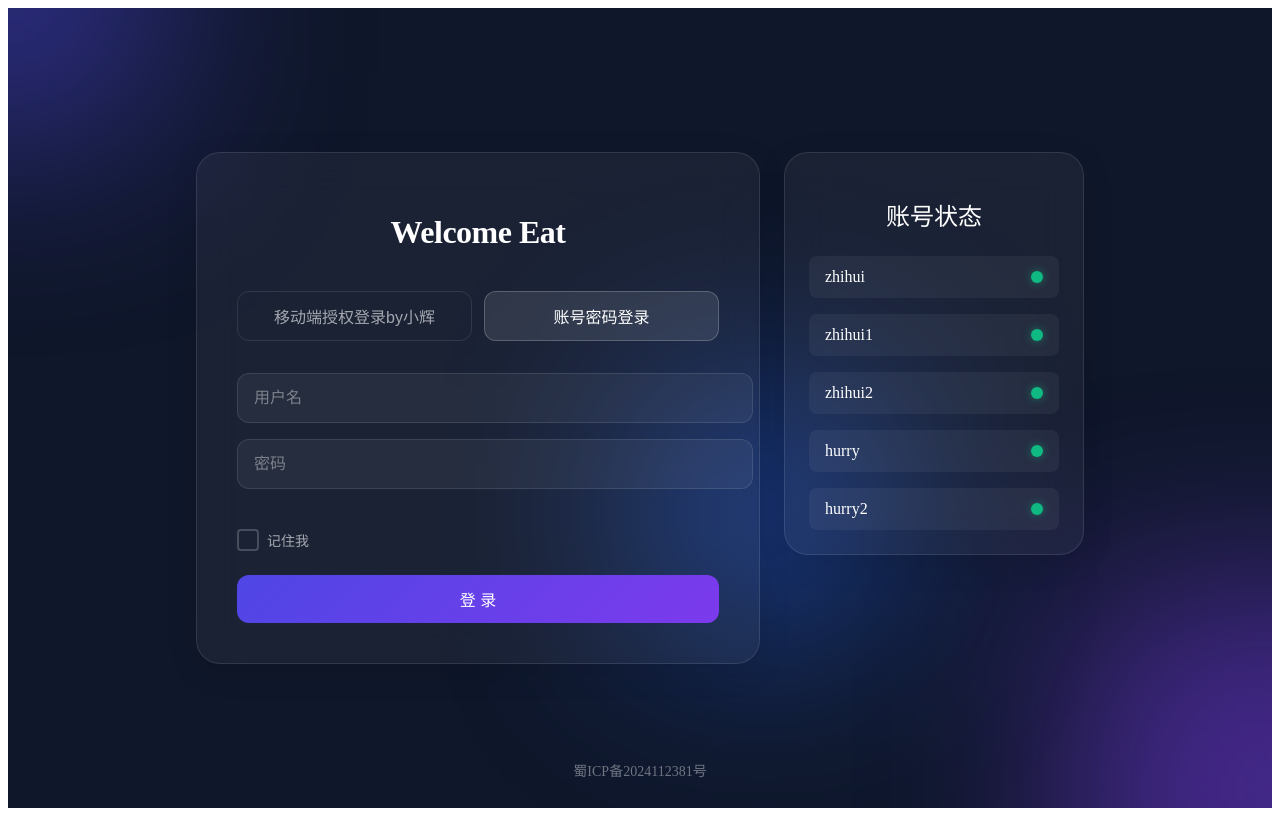
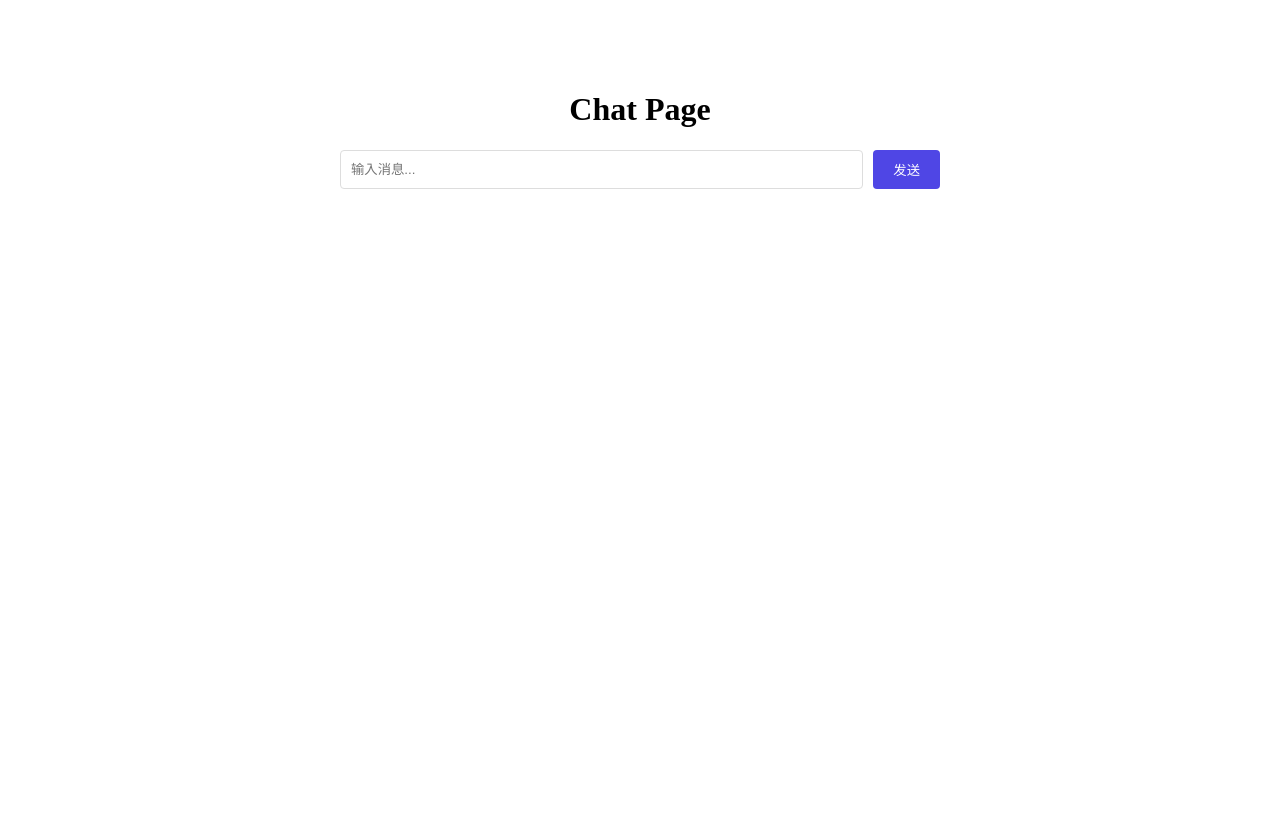
Before and after one commit to phpoh/useAItoEat, a Vue app in the folder 前端/useAItoEat-VUE/: page /Chat in a window 1280 px wide. Built offline with nearby package versions, Linux system fonts and the light colour scheme.

Commit message:
V12.2  解决登录成功跳转问题

```diff
--- a/前端/useAItoEat-VUE/package.json
+++ b/前端/useAItoEat-VUE/package.json
@@ -12,7 +12,8 @@
   },
   "dependencies": {
     "axios": "^1.7.9",
-    "vue": "^3.5.12"
+    "vue": "^3.5.12",
+    "vue-router": "^4.0.0"
   },
   "devDependencies": {
     "@eslint/js": "^9.14.0",
--- a/前端/useAItoEat-VUE/src/App.vue
+++ b/前端/useAItoEat-VUE/src/App.vue
@@ -1,5 +1,7 @@
 <template>
-  <LoginPage />
+  <div id="app">
+    <router-view></router-view>
+  </div>
 </template>
 
 <script>
--- /dev/null
+++ b/前端/useAItoEat-VUE/src/components/Chat.vue
@@ -0,0 +1,102 @@
+<template>
+  <div class="chat-container">
+    <h1>Chat Page</h1>
+    <div class="chat-box">
+      <input
+        v-model="message"
+        type="text"
+        placeholder="输入消息..."
+        @keyup.enter="sendMessage"
+      />
+      <button @click="sendMessage">发送</button>
+    </div>
+  </div>
+</template>
+
+<script>
+import { ref } from 'vue';
+import axios from 'axios';
+import { useRouter } from 'vue-router';
+
+export default {
+  name: 'Chat',
+  setup() {
+    const router = useRouter();
+    const message = ref('');
+
+    const sendMessage = async () => {
+      if (!message.value.trim()) return;
+
+      try {
+        const token = localStorage.getItem('token');
+        if (!token) {
+          console.error('Token not found');
+          router.push('/');
+          return;
+        }
+
+        const response = await axios.post('/chat',
+          { message: message.value },
+          {
+            headers: {
+              'Authorization': token,
+              'Content-Type': 'application/json'
+            }
+          }
+        );
+
+        console.log('聊天响应:', response.data);
+        // 处理响应...
+        message.value = ''; // 清空输入框
+
+      } catch (error) {
+        console.error('发送消息失败:', error);
+        if (error.response && error.response.status === 401) {
+          // token 无效，跳转回登录页
+          router.push('/');
+        }
+      }
+    };
+
+    return {
+      message,
+      sendMessage
+    };
+  }
+}
+</script>
+
+<style scoped>
+.chat-container {
+  text-align: center;
+  margin-top: 50px;
+  padding: 20px;
+}
+
+.chat-box {
+  max-width: 600px;
+  margin: 20px auto;
+  display: flex;
+  gap: 10px;
+}
+
+input {
+  flex: 1;
+  padding: 10px;
+  border: 1px solid #ddd;
+  border-radius: 4px;
+}
+
+button {
+  padding: 10px 20px;
+  background: #4f46e5;
+  color: white;
+  border: none;
+  border-radius: 4px;
+  cursor: pointer;
+}
+
+button:hover {
+  background: #4338ca;
+}
+</style>
--- a/前端/useAItoEat-VUE/src/components/LoginPage.vue
+++ b/前端/useAItoEat-VUE/src/components/LoginPage.vue
@@ -118,76 +118,23 @@
   </template>
 
   <script>
-  import { ref, onMounted, onUnmounted } from 'vue';
+  import { ref, onMounted } from 'vue';
 import axios from 'axios';
+import { useRouter } from 'vue-router';
 
 export default {
   name: 'LoginPage',
   setup() {
+    const router = useRouter(); // 获取路由实例
     const loginMethod = ref('password');
     const username = ref('');
     const password = ref('');
     const remember = ref(false);
-
-      // 账号状态数据
-      const accounts = ref([
-        { name: 'zhihui', isBusy: false },
-        { name: 'zhihui1', isBusy: false },
-        { name: 'zhihui2', isBusy: false },
-        { name: 'hurry', isBusy: false },
-        { name: 'hurry2', isBusy: false }
-      ]);
-
-      // 添加新的状态控制
     const showNotification = ref(false);
     const notificationMessage = ref('');
     const isWaiting = ref(false);
 
-      // 模拟接收后端状态更新
-      const updateAccountStatus = (accountName, status) => {
-        const account = accounts.value.find(acc => acc.name === accountName);
-        if (account) {
-          account.isBusy = status;
-        }
-      };
-
-      const handleQRCodeLogin = async () => {
-        try {
-          if (isWaiting.value) return;
-
-          isWaiting.value = true;
-          notificationMessage.value = '已发送申请，等待开发者授权';
-          showNotification.value = true;
-
-          console.log('发起扫码登录请求');
-
-          // 模拟5秒后被拒绝
-          setTimeout(() => {
-            showNotification.value = false;
-            // 短暂延迟后显示拒绝消息
-            setTimeout(() => {
-              notificationMessage.value = '小辉不想理你，别乱走开发者通道，去账号密码登录吧';
-              showNotification.value = true;
-              isWaiting.value = false;
-
-              setTimeout(() => {
-                showNotification.value = false;
-              }, 3000);
-            }, 100);
-          }, 5000);
-
-        } catch (error) {
-          notificationMessage.value = '申请发送失败，请重试';
-          showNotification.value = true;
-          setTimeout(() => {
-            showNotification.value = false;
-          }, 3000);
-          console.error('扫码登录请求失败:', error);
-        }
-      };
-
     const handlePasswordLogin = async () => {
-        // 表单验证
       if (!username.value || !password.value) {
         notificationMessage.value = '请输入用户名和密码';
         showNotification.value = true;
@@ -206,36 +153,24 @@
       showNotification.value = true;
 
       try {
-          // 使用 URLSearchParams 来发送表单数据
         const params = new URLSearchParams();
         params.append('username', username.value);
         params.append('password', password.value);
 
-          console.log('发送登录请求，参数:', params.toString());
         const response = await axios.post('/api/login', params, {
-            headers: {
-              'Content-Type': 'application/x-www-form-urlencoded'
-            }
+          headers: { 'Content-Type': 'application/x-www-form-urlencoded' },
         });
 
         console.log('收到响应:', response);
 
-          // 假设后端返回的是 JWT token
         const token = response.data;
 
         if (token && token !== 'Invalid username or password') {
-            // 将 token 存储在 localStorage 中
           localStorage.setItem('token', token);
-
-            // 模拟登录后更新状态
-            updateAccountStatus(username.value, true);
-
-            // 处理登录成功的逻辑（比如跳转到主页）
           notificationMessage.value = '登录成功，欢迎回来！';
           setTimeout(() => {
             showNotification.value = false;
-              // 跳转到主页面或其他页面
-              // this.$router.push('/dashboard');
+            router.push('/Chat'); // 使用路由实例跳转
           }, 1000);
         } else {
           notificationMessage.value = '用户名或密码错误';
@@ -244,21 +179,8 @@
           }, 3000);
         }
       } catch (error) {
-          console.error('登录请求详细错误:', error);
-          if (error.response) {
-            console.error('错误响应状态:', error.response.status);
-            console.error('错误响应头:', error.response.headers);
-            console.error('错误响应数据:', error.response.data);
-            notificationMessage.value = `登录失败: ${error.response.data.message || '服务器错误'}`;
-          } else if (error.request) {
-            console.error('请求已发送但未收到响应');
-            console.error('请求详情:', error.request);
-            notificationMessage.value = '服务器无响应，请检查API服务是否启动';
-          } else {
-            console.error('请求配置出错:', error.config);
-            console.error('错误信息:', error.message);
-            notificationMessage.value = '请求发送失败，请检查网络连接';
-          }
+        console.error('登录请求失败:', error);
+        notificationMessage.value = '登录失败，请检查服务器连接';
         showNotification.value = true;
         setTimeout(() => {
           showNotification.value = false;
@@ -268,31 +190,20 @@
       }
     };
 
-      onMounted(() => {
-        // 连接 WebSocket
-        // const ws = new WebSocket('your-websocket-url');
-        // ws.onmessage = (event) => {
-        //   const { accountName, status } = JSON.parse(event.data);
-        //   updateAccountStatus(accountName, status);
-        // };
-      });
-
     return {
       loginMethod,
       username,
       password,
       remember,
-        accounts,
-        handleQRCodeLogin,
-        handlePasswordLogin,
       showNotification,
       notificationMessage,
       isWaiting,
+      handlePasswordLogin,
     };
   },
 };
+
 </script>
-
 
 <style scoped>
 .login-container {
--- a/前端/useAItoEat-VUE/src/main.js
+++ b/前端/useAItoEat-VUE/src/main.js
@@ -1,15 +1,8 @@
-import { createApp } from 'vue'
-import App from './App.vue'
-import axios from 'axios'
+import { createApp } from 'vue';
+import App from './App.vue';
+import router from './router';
 
-const app = createApp(App)
+const app = createApp(App);
 
-// 配置 axios 默认值
-axios.defaults.baseURL = import.meta.env.PROD ? '/' : '/'
-axios.defaults.timeout = 5000
-axios.defaults.withCredentials = true
-
-// 将 axios 添加到全局属性中
-app.config.globalProperties.$axios = axios
-
-app.mount('#app')
+app.use(router); // 挂载路由
+app.mount('#app');
--- /dev/null
+++ b/前端/useAItoEat-VUE/src/router/index.js
@@ -0,0 +1,15 @@
+import { createRouter, createWebHistory } from 'vue-router';
+import LoginPage from '../components/LoginPage.vue';
+import Chat from '../components/Chat.vue';
+
+const routes = [
+  { path: '/', component: LoginPage }, // 登录页
+  { path: '/Chat', component: Chat }, // 聊天页面
+];
+
+const router = createRouter({
+  history: createWebHistory(),
+  routes,
+});
+
+export default router;
```
Also changed, not shown: 1 other file (tests, documents, lock files or other folders). Lines whose indentation alone changed are shown as unchanged.
